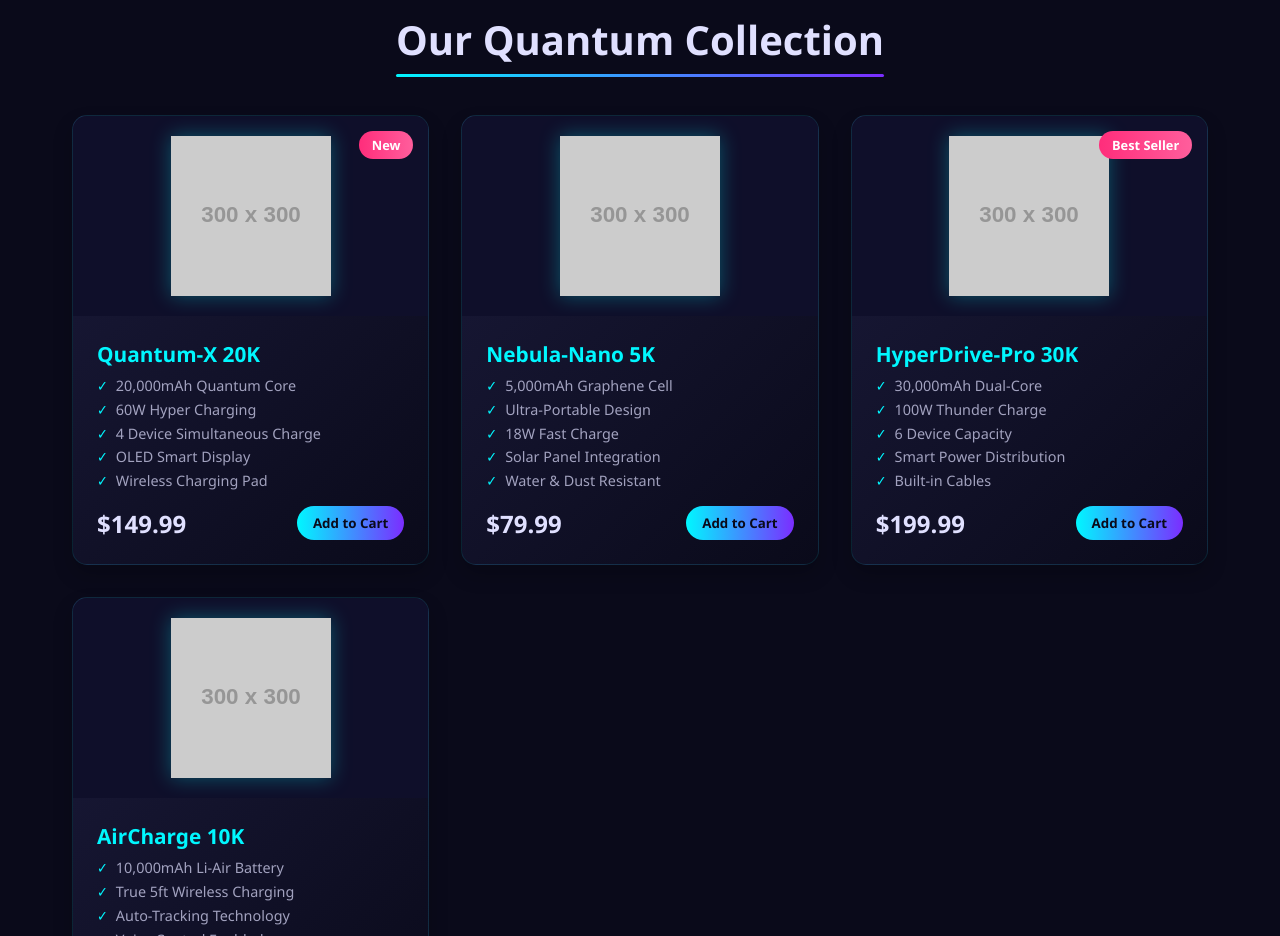
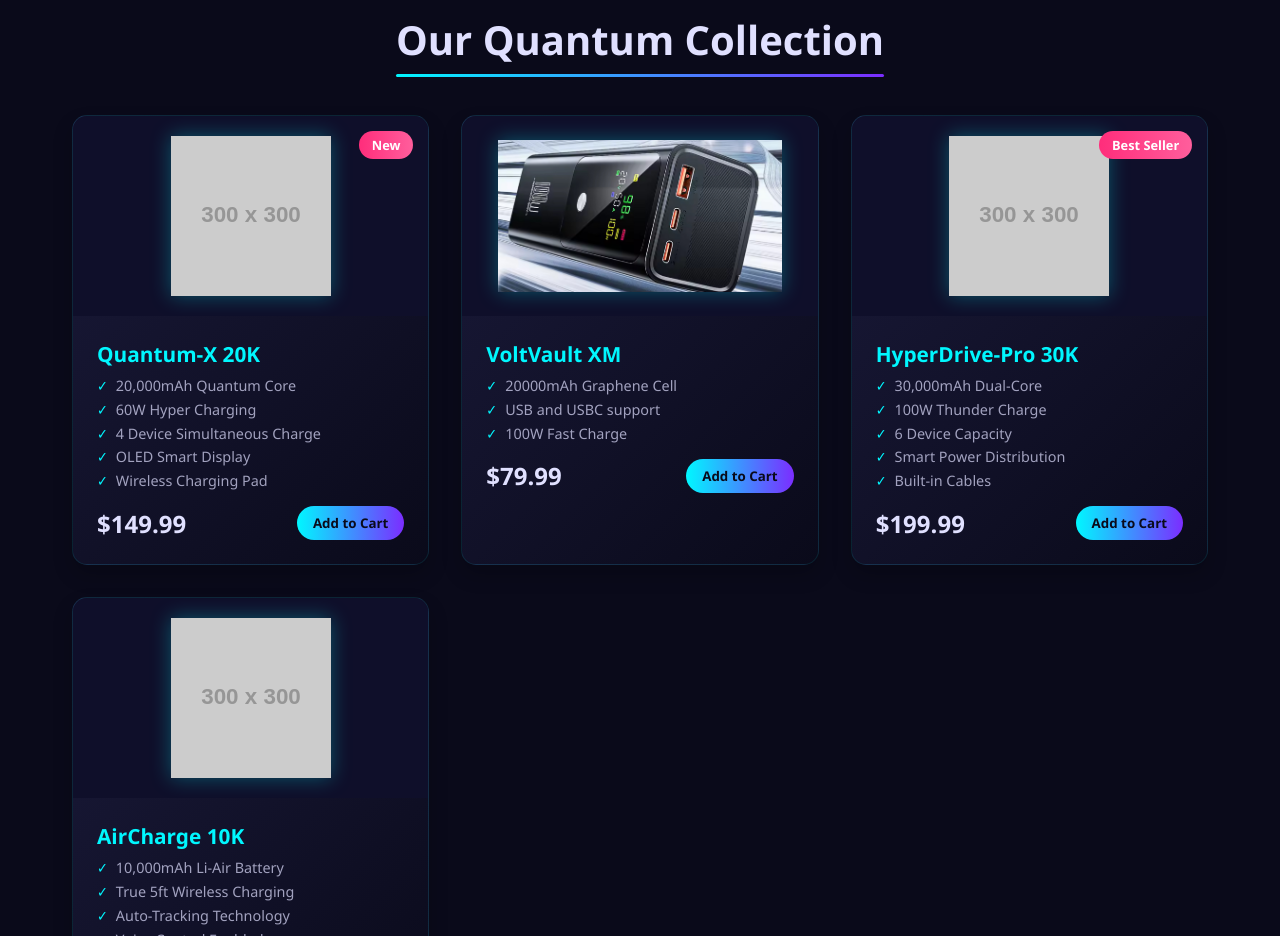
Before and after one commit to Jakob-creator-ops/jakobprogramming, a plain HTML site: page index.html in a window 1280 px wide. Shown: the part 800-1736 px from the top of the page. Drawn offline with Linux system fonts and the light colour scheme; placeholder pictures from the web are drawn by us.

Commit message:
Update index.html

```diff
--- a/index.html
+++ b/index.html
@@ -430,16 +430,14 @@
             <!-- Product 2 -->
             <div class="product-card">
                 <div class="product-image">
-                    <img src="https://via.placeholder.com/300x300/0a0a1a/7b2dff?text=Nebula-Nano" alt="Nebula-Nano PowerBank">
+                    <img src="IMG_0961.jpeg" alt="Nebula-Nano PowerBank">
                 </div>
                 <div class="product-info">
-                    <h3 class="product-title">Nebula-Nano 5K</h3>
+                    <h3 class="product-title">VoltVault XM</h3>
                     <ul class="product-features">
-                        <li>5,000mAh Graphene Cell</li>
-                        <li>Ultra-Portable Design</li>
-                        <li>18W Fast Charge</li>
-                        <li>Solar Panel Integration</li>
-                        <li>Water & Dust Resistant</li>
+                        <li>20000mAh Graphene Cell</li>
+                        <li>USB and USBC support</li>
+                        <li>100W Fast Charge</li>
                     </ul>
                     <div class="product-price">
                         <span class="price">$79.99</span>
```
